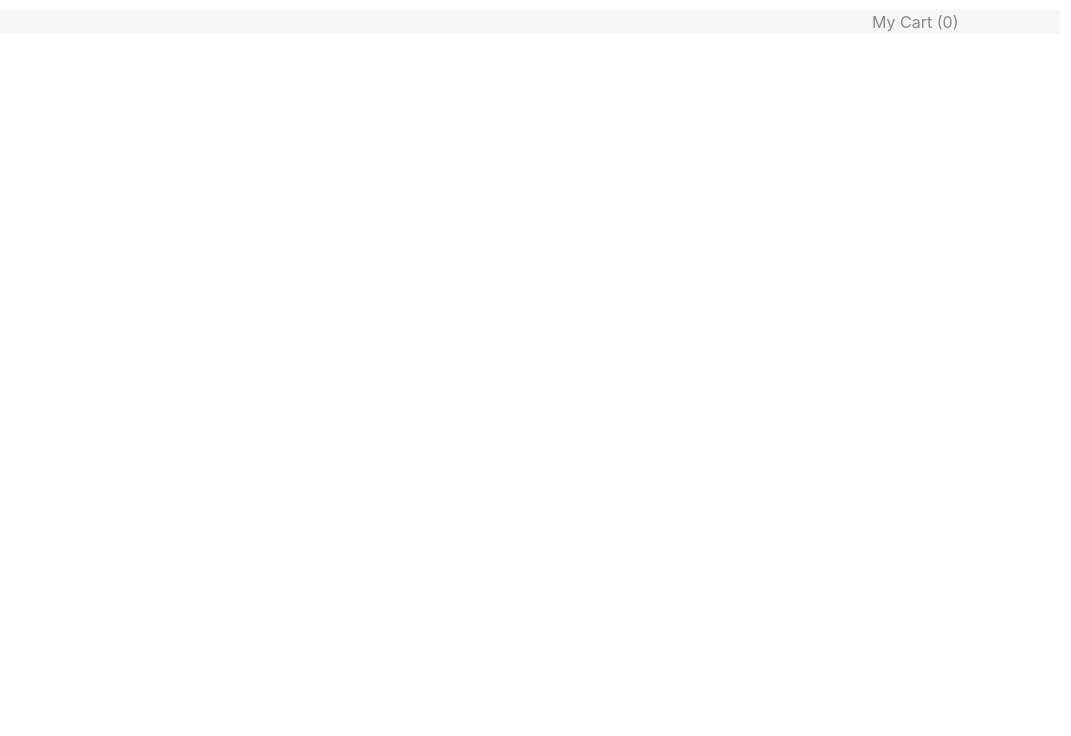
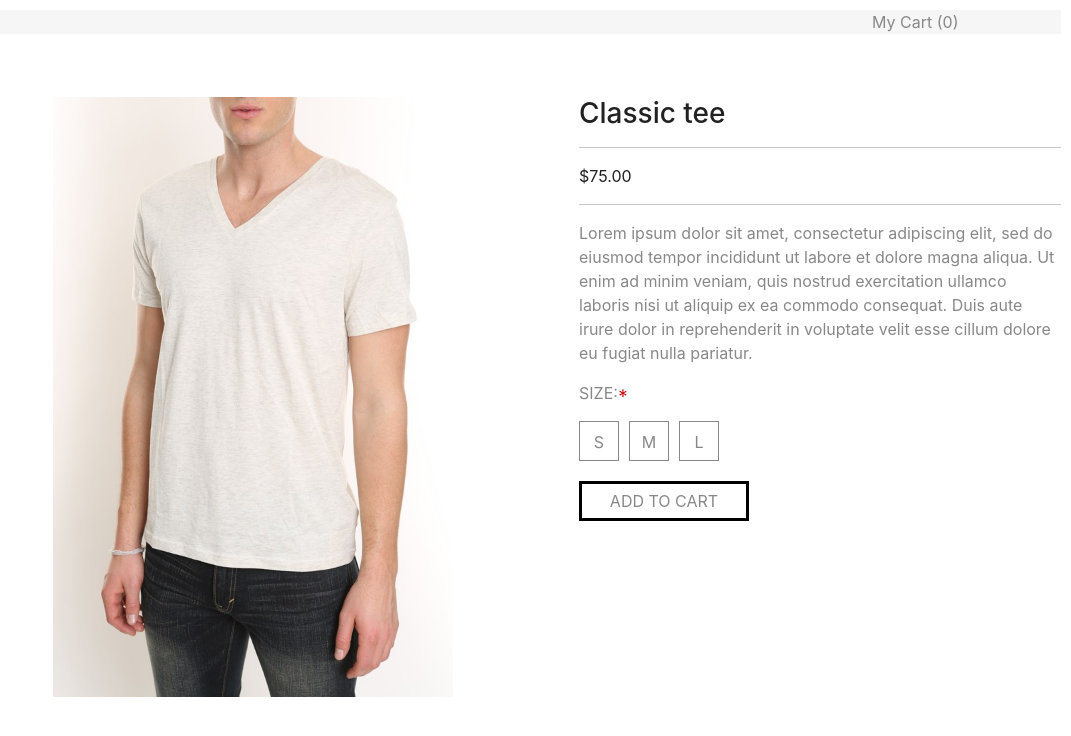
Before and after one commit to cftan98/tech_test, a React (Create React App) app: page / in a window 1280 px wide. Shown: the top 736 px of the page, without its empty margins (209-1280 px from the left). Built offline with nearby package versions, Linux system fonts and the light colour scheme.

Commit message:
Implement the html and remove boostrap dev

```diff
--- a/package.json
+++ b/package.json
@@ -6,9 +6,7 @@
     "@testing-library/jest-dom": "^5.12.0",
     "@testing-library/react": "^11.2.7",
     "@testing-library/user-event": "^12.8.3",
-    "bootstrap": "^4.6.0",
     "react": "^17.0.2",
-    "react-bootstrap": "^1.6.0",
     "react-dom": "^17.0.2",
     "react-scripts": "4.0.3",
     "web-vitals": "^1.1.2"
--- a/src/App.js
+++ b/src/App.js
@@ -1,5 +1,14 @@
 import { useState } from 'react';
-import Button from 'react-bootstrap/Button';
+import image from './classic-tee.jpg';
+
+const sizeBox = {
+  border: 'solid 1px',
+  width: "40px",
+  height: '40px',
+  textAlign: 'center',
+  marginRight: '10px',
+  cursor: 'pointer'
+}
 
 function App() {
   const [numOfItem, setNumOfItem] = useState(0);
@@ -11,7 +20,75 @@ function App() {
           backgroundColor: '#F6F6F7'
         }}
       >
-        <p style={{marginLeft: '85%'}}>My Cart  ({numOfItem})</p>
+        <p style={{ marginLeft: '85%' }}>My Cart  ({numOfItem})</p>
+      </div>
+
+      <div
+        style={{
+          display: 'flex',
+          marginTop: '5%',
+        }}
+      >
+        <img src={image} style={{
+          height: '600px',
+          width: '400px',
+          marginLeft: '20%',
+        }} />
+
+        <div
+          style={{
+            width: '500px',
+            marginLeft: '10%'
+          }}
+        >
+          <div
+            style={{
+              color: '#222222'
+            }}
+          >
+            <h3>Classic tee</h3>
+            <hr></hr>
+            <p>$75.00</p>
+            <hr></hr>
+          </div>
+
+          <p>Lorem ipsum dolor sit amet, consectetur adipiscing elit, sed do eiusmod tempor incididunt ut labore et dolore magna aliqua. Ut enim ad minim veniam, quis nostrud exercitation ullamco laboris nisi ut aliquip ex ea commodo consequat. Duis aute irure dolor in reprehenderit in voluptate velit esse cillum dolore eu fugiat nulla pariatur.</p>
+
+          <div>
+            <p>SIZE:<span style={{ color: '#C90000' }}>*</span></p>
+          </div>
+
+          <div
+            style={{ display: 'flex' }}
+          >
+            <div style={sizeBox}>
+              <p style={{ marginTop: '8px' }}>S</p>
+            </div>
+
+            <div style={sizeBox}>
+              <p style={{ marginTop: '8px' }}>M</p>
+            </div>
+
+            <div style={sizeBox}>
+              <p style={{ marginTop: '8px' }}>L</p>
+            </div>
+          </div>
+
+          <div
+            style={{
+              border: 'solid 3px',
+              borderColor: 'black',
+              marginTop: '20px',
+              width: '170px',
+              textAlign: 'center',
+              paddingTop: '5px',
+              paddingBottom: '5px'
+            }}
+          >
+            ADD TO CART
+          </div>
+
+        </div>
       </div>
     </div>
   );
```
Also changed, not shown: src/classic-tee.jpg (added), 1 other file (tests, documents, lock files or other folders).
